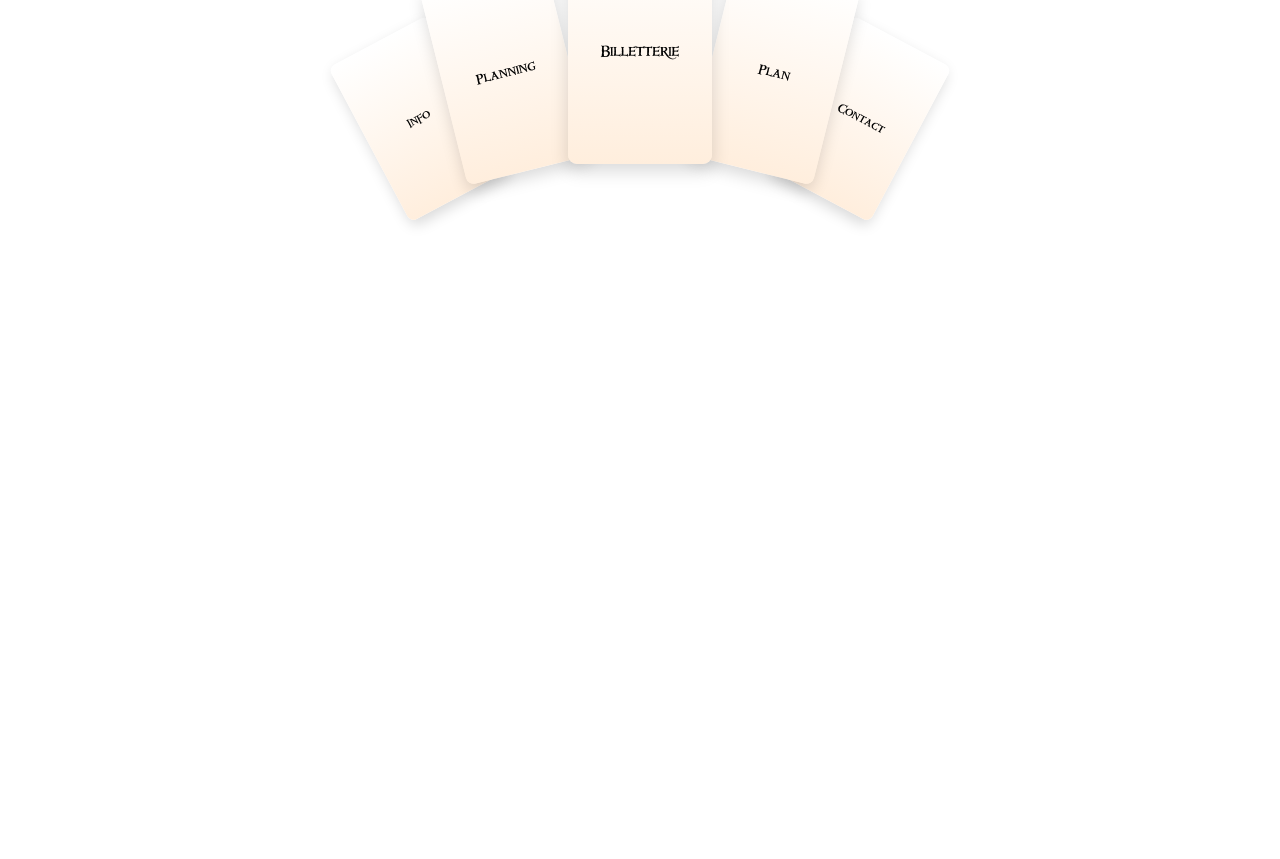
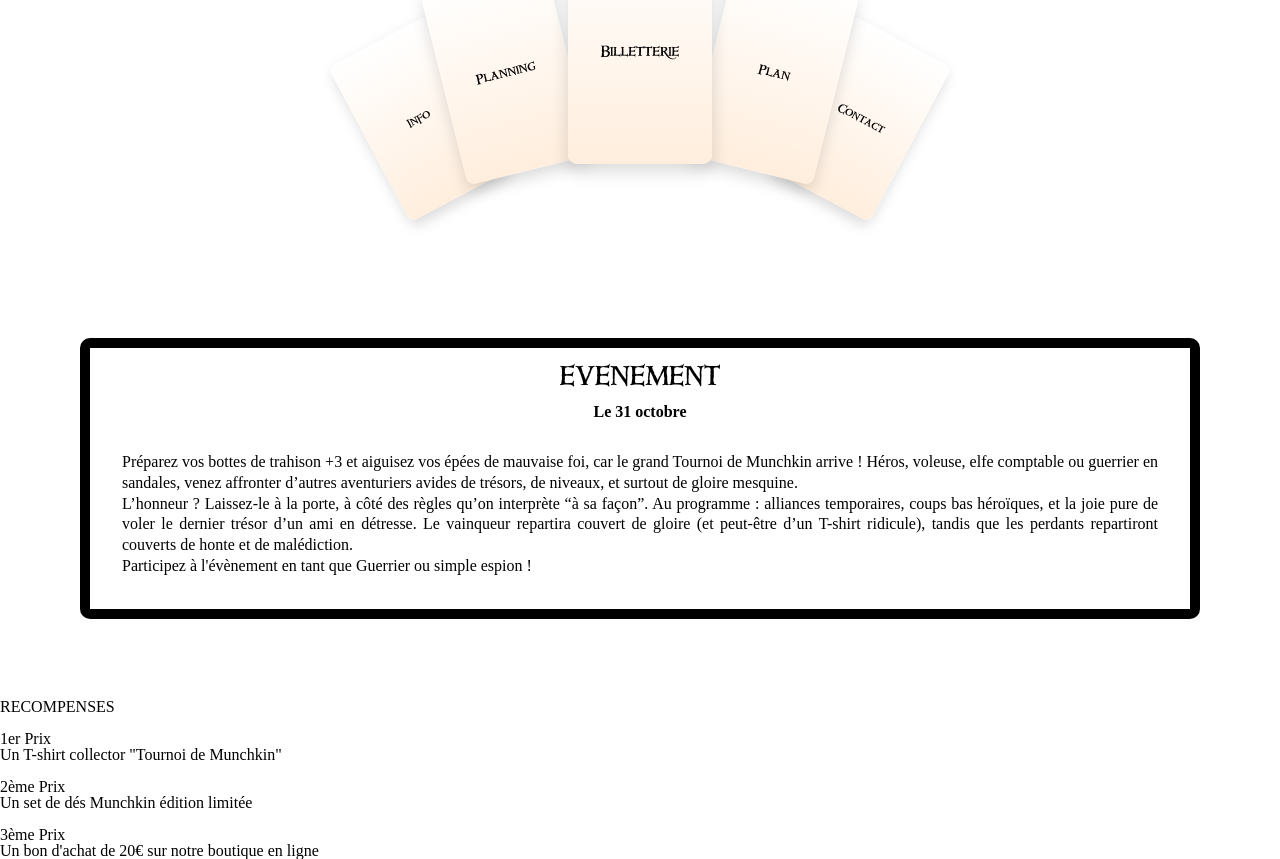
Before and after one commit to Bajio1/projet1, a plain HTML site: page sitep1/index.html in a window 1280 px wide. Shown: the part 354-1213 px from the top of the page. Before the commit the page ends 800 px from the top, so only its background shows below. Drawn offline with Linux system fonts and the light colour scheme.

Commit message:
avancement structure page principale

```diff
--- a/sitep1/index.html
+++ b/sitep1/index.html
@@ -8,7 +8,7 @@
     <link rel="stylesheet" href="style.css">
 </head>
 <body>
-    <section>
+    <section id="card">
         <div>
             <img src="image/img_acceuil.png">
         </div>
@@ -21,5 +21,34 @@
             <article class="fan-card">Contact</article>
         </div>
     </div>
+    </section>
+    <section class="Event">
+        <div>
+            <h1>EVENEMENT</h1>
+            <span>Le 31 octobre</span>
+            <p>Préparez vos bottes de trahison +3 et aiguisez vos épées de mauvaise foi, car le grand Tournoi de Munchkin arrive ! Héros, voleuse, elfe comptable ou guerrier en sandales, venez affronter d’autres aventuriers avides de trésors, de niveaux, et surtout de gloire mesquine.
+            <br>L’honneur ? Laissez-le à la porte, à côté des règles qu’on interprète “à sa façon”. Au programme : alliances temporaires, coups bas héroïques, et la joie pure de voler le dernier trésor d’un ami en détresse. Le vainqueur repartira couvert de gloire (et peut-être d’un T-shirt ridicule), tandis que les perdants repartiront couverts de honte et de malédiction.
+            <br>Participez à l'évènement en tant que Guerrier ou simple espion !</p>
+        </div>
+    </section>
+    <section class="rewards">
+        <h1>RECOMPENSES</h1>
+        <div class="reward-cards">
+            <div class="reward-card">
+                <img src="">
+                <h2>1er Prix</h2>
+                <p>Un T-shirt collector "Tournoi de Munchkin"</p>
+            </div>
+            <div class="reward-card">
+                <img src="">
+                <h2>2ème Prix</h2>
+                <p>Un set de dés Munchkin édition limitée</p>
+            </div>
+            <div class="reward-card">
+                <img src="">
+                <h2>3ème Prix</h2>
+                <p>Un bon d'achat de 20€ sur notre boutique en ligne</p>
+            </div>
+    </section>
 </body>
 </html>
--- a/sitep1/style.css
+++ b/sitep1/style.css
@@ -1,10 +1,11 @@
 
-section {
+#card {
   display: flex;
   flex-direction: column;
   align-items: center;
   gap: 2rem;
   margin-top: 2rem;
+  margin-bottom: 35rem;
   height: 100px;
   width: 100%;
   position: relative;
@@ -94,3 +95,26 @@ section {
 @media (prefers-reduced-motion: reduce){
   .fan-card, .fan-card:hover{ transition:none; transform:none !important; }
 }
+
+.Event {
+  text-align: center;
+  border: solid 10px black;
+  border-radius: 10px;
+  margin: 5rem;
+    h1 {
+      font-family: Windlass, system-ui, -apple-system, 'Segoe UI', Roboto, 'Helvetica Neue', Arial, sans-serif;
+      font-size: 1.5rem;
+      margin: 1rem;
+
+    }
+    span {
+      font-weight: bold;
+      display: block;
+      margin-bottom: 1rem;
+    }
+    p {
+      text-align: justify;
+      margin: 2rem;
+      line-height: 1.3;
+    }
+}
```
